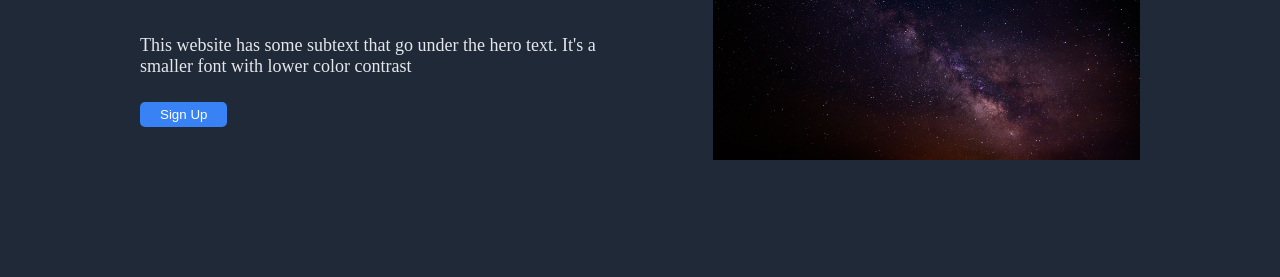
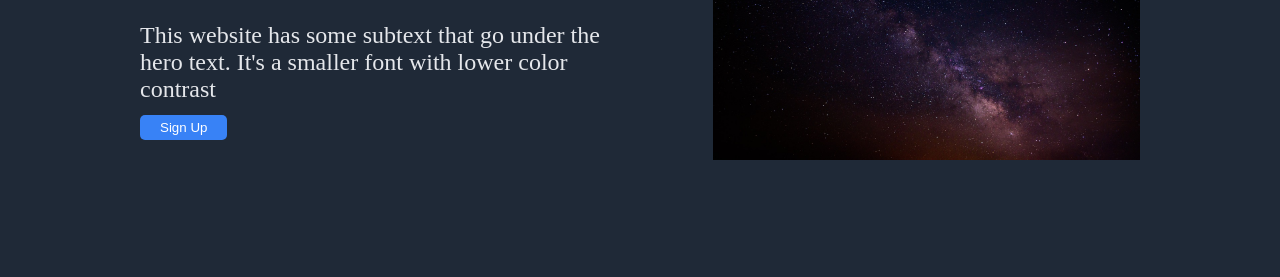
Before and after one commit to Strange-can/odin-landing-page, a plain HTML site: page index.html in a window 1280 px wide. Shown: the part 252-529 px from the top of the page. Drawn offline with Linux system fonts and the light colour scheme.

Commit message:
Edit subtext size + gap between hero and subtext
final touches to landing page. Edited .subtext and gap in .r-two

```diff
--- a/images-and-style/style.css
+++ b/images-and-style/style.css
@@ -23,7 +23,7 @@ body {
 .l-one {
     display: flex;
     gap: 20px;
-    font-size: 18px;
+    font-size: 20px;
 }
 
 .r-one {
@@ -45,7 +45,7 @@ a {
     width: 650px;
     display: flex;
     flex-direction: column;
-    gap: 25px;
+    gap: 12px;
     justify-content: flex-start;
     align-items: flex-start;
 }
@@ -63,7 +63,7 @@ p {
 }
 
 .subtext {
-    font-size: 18px;
+    font-size: 24px;
     color: #e5e7eb;
 }
 
```
